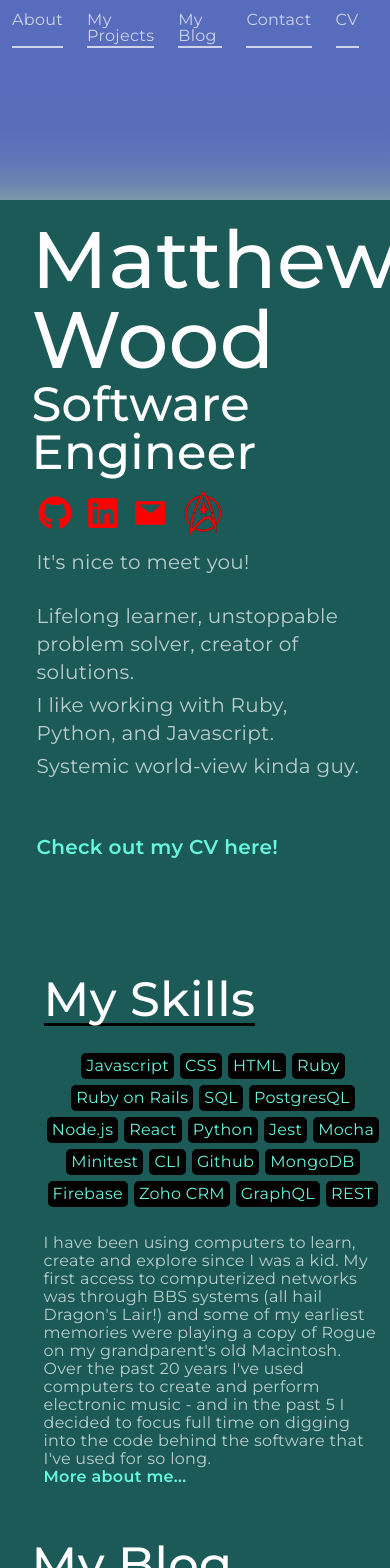
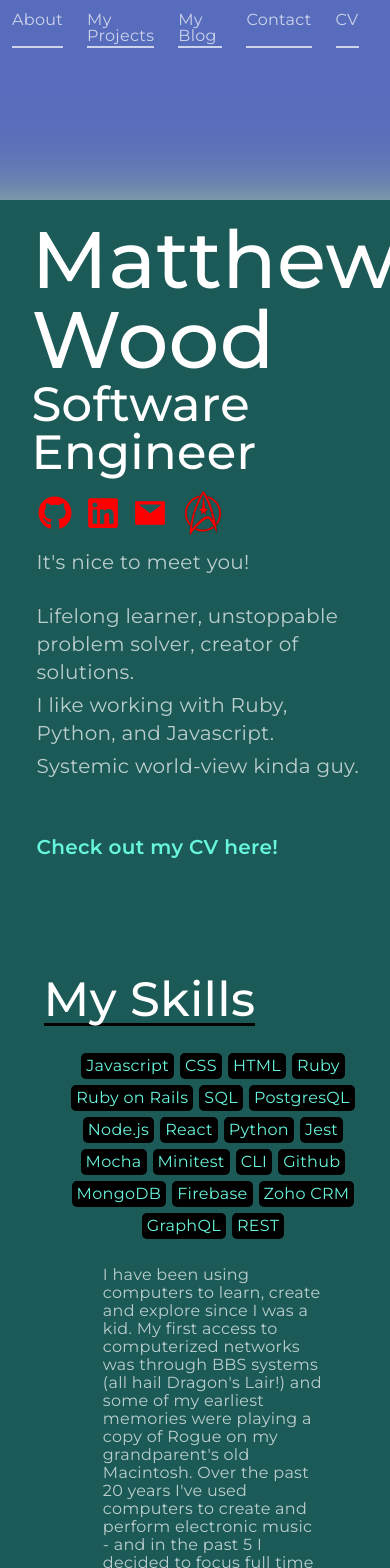
Before and after one commit to WMattWood/portfolio-site, a React (Vite) app: page / in a window 390 px wide. Shown: the top 1568 px of the page. Built offline with nearby package versions, Linux system fonts and the light colour scheme; no server answers.

Commit message:
More responsive page design for Homepage.

```diff
--- a/src/pages/HomePage.jsx
+++ b/src/pages/HomePage.jsx
@@ -228,7 +228,7 @@ const SkillsBox = styled.div`
   /* gap: 50px; */
   @media (min-width: 824px) {
       flex-direction: row-reverse;
-      justify-content: start;
+      justify-content: space-between;
       align-items: start;
     }
 `
@@ -241,6 +241,7 @@ const BlurbBox = styled.div`
   flex-wrap: wrap;
   max-width: 650px;
   margin-bottom: 24px;
+  width: 65%;
 `
 const SkillsListBox = styled.div`
   display: flex;
@@ -250,6 +251,7 @@ const SkillsListBox = styled.div`
   max-width: 500px;
   min-width: 300px;
   margin-bottom: 24px;
+  width: 35%;
 `
 const Skill = styled.div`
   background: black;
```
